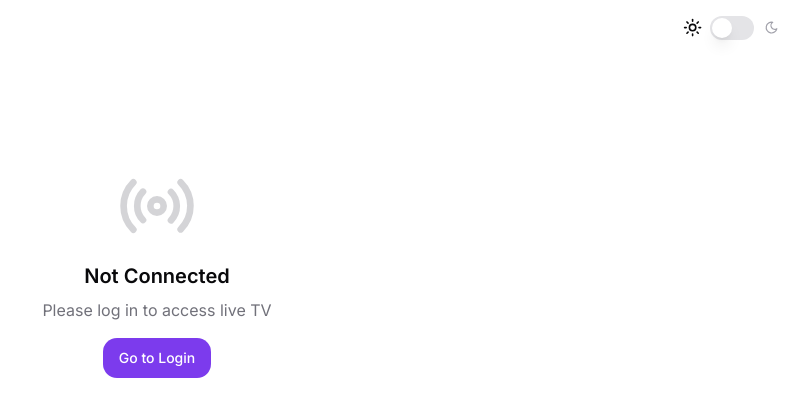
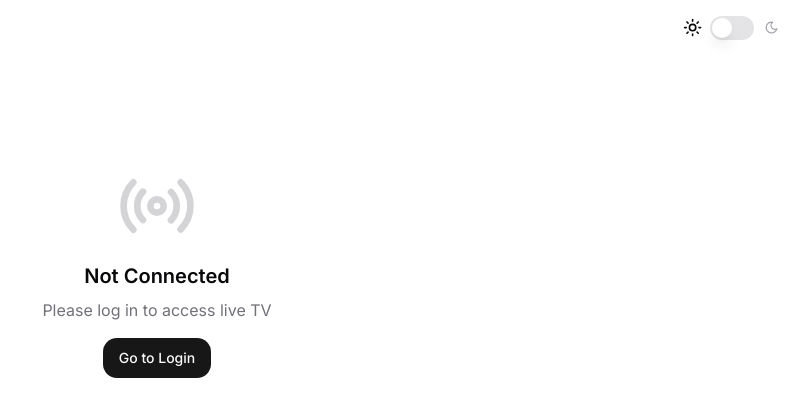
Before and after one commit to thetvman/v0-glow-menu-component, a Next.js app: page /live in a window 1280 px wide. Shown: the top 416 px of the page, without its empty margins (483-1280 px from the left). Built offline with nearby package versions, Linux system fonts and the light colour scheme.

Commit message:
revert: switch back to black/dark theme
Restore sleek black/dark color scheme, remove purple accents.

#VERCEL_SKIP

Co-authored-by: null <203163431+thetvman@users.noreply.github.com>

```diff
--- a/app/globals.css
+++ b/app/globals.css
@@ -4,7 +4,7 @@
 
 @layer base {
   :root {
-    /* Updated theme for premium IPTV login experience with purple accent */
+    /* Changed from purple to neutral black/gray theme */
     --background: 0 0% 100%;
     --foreground: 240 10% 3.9%;
 
@@ -14,8 +14,8 @@
     --popover: 0 0% 100%;
     --popover-foreground: 240 10% 3.9%;
 
-    --primary: 262 83% 58%;
-    --primary-foreground: 0 0% 100%;
+    --primary: 0 0% 9%;
+    --primary-foreground: 0 0% 98%;
 
     --secondary: 240 4.8% 95.9%;
     --secondary-foreground: 240 5.9% 10%;
@@ -23,47 +23,48 @@
     --muted: 240 4.8% 95.9%;
     --muted-foreground: 240 3.8% 46.1%;
 
-    --accent: 262 83% 58%;
-    --accent-foreground: 0 0% 100%;
+    --accent: 240 4.8% 95.9%;
+    --accent-foreground: 240 5.9% 10%;
 
     --destructive: 0 84.2% 60.2%;
     --destructive-foreground: 0 0% 98%;
 
     --border: 240 5.9% 90%;
     --input: 240 5.9% 90%;
-    --ring: 262 83% 58%;
+    --ring: 240 5% 64.9%;
 
     --radius: 1rem;
   }
 
   .dark {
-    --background: 240 10% 3.9%;
+    /* Updated dark mode to use deep blacks and grays instead of purple */
+    --background: 0 0% 3.9%;
     --foreground: 0 0% 98%;
 
-    --card: 240 8% 8%;
+    --card: 0 0% 7%;
     --card-foreground: 0 0% 98%;
 
-    --popover: 240 10% 3.9%;
+    --popover: 0 0% 3.9%;
     --popover-foreground: 0 0% 98%;
 
-    --primary: 262 83% 58%;
-    --primary-foreground: 0 0% 100%;
+    --primary: 0 0% 98%;
+    --primary-foreground: 0 0% 9%;
 
     --secondary: 240 3.7% 15.9%;
     --secondary-foreground: 0 0% 98%;
 
-    --muted: 240 3.7% 15.9%;
+    --muted: 0 0% 15%;
     --muted-foreground: 240 5% 64.9%;
 
-    --accent: 262 83% 58%;
-    --accent-foreground: 0 0% 100%;
+    --accent: 0 0% 15%;
+    --accent-foreground: 0 0% 98%;
 
     --destructive: 0 62.8% 30.6%;
     --destructive-foreground: 0 0% 98%;
 
-    --border: 240 3.7% 20%;
-    --input: 240 3.7% 15.9%;
-    --ring: 262 83% 58%;
+    --border: 0 0% 20%;
+    --input: 0 0% 18%;
+    --ring: 240 5% 64.9%;
   }
 }
 
```
